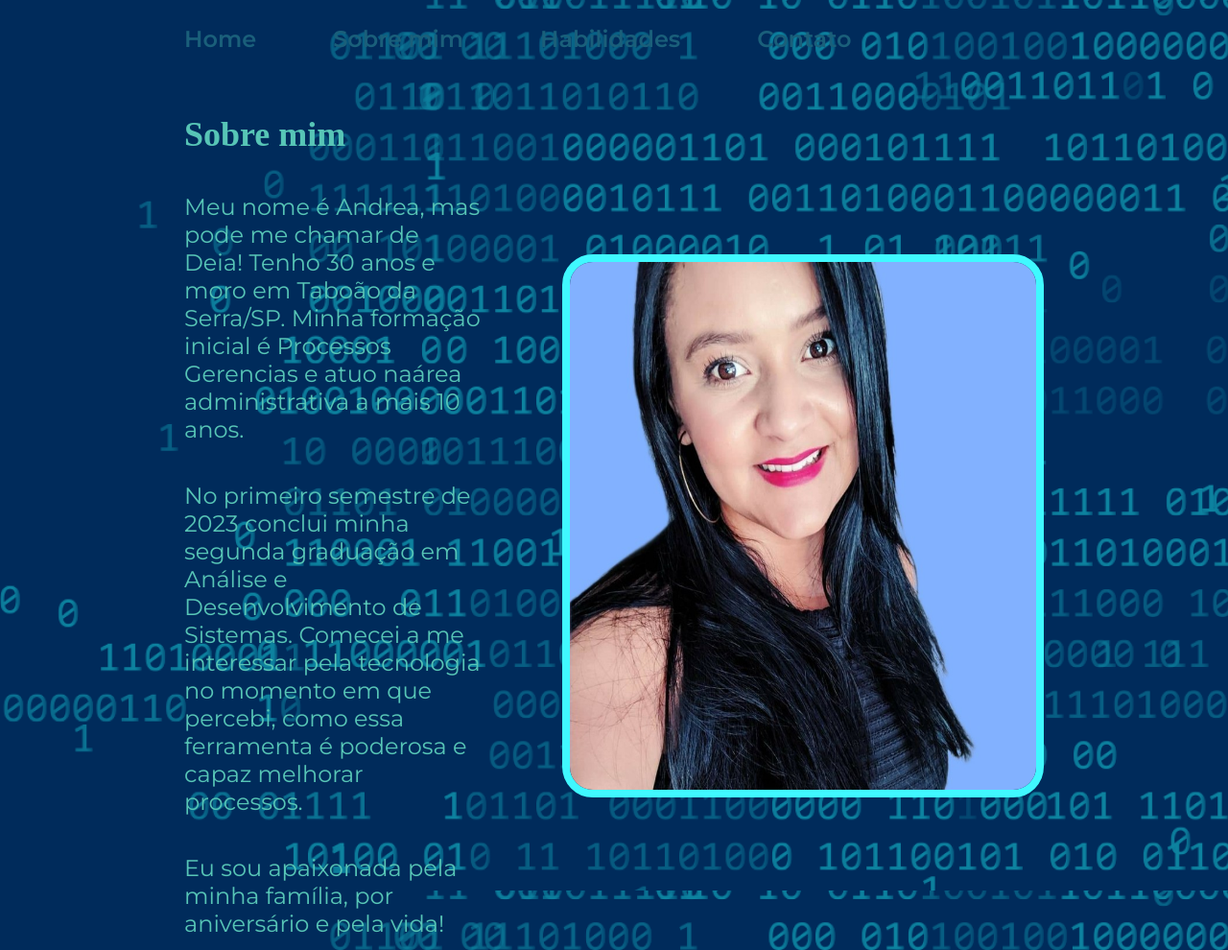
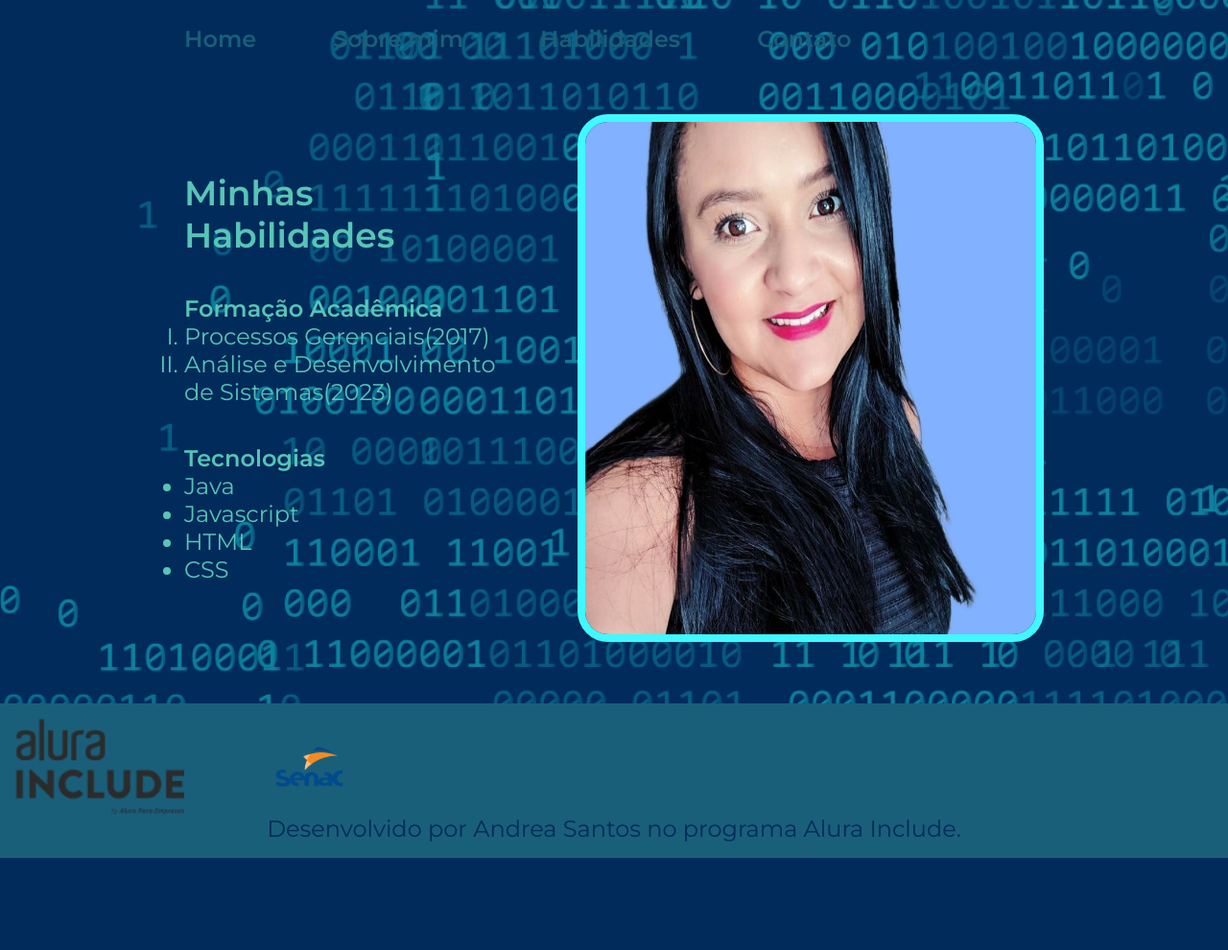
Before and after one commit to Andreaps3/PortfolioAndreaPereira, a plain HTML site: page habilidades.html in a window 1280 px wide. Shown: the top 990 px of the page at 96% size. After the commit the page ends 894 px from the top, so only its background shows below. Drawn offline with Linux system fonts and the light colour scheme; files whose address does not match are found by name.

Commit message:
Add files via upload
As principais alterações forma na aba Habilidades

```diff
--- a/habilidades.html
+++ b/habilidades.html
@@ -6,6 +6,7 @@
     <meta name="viewport" content="width=device-width, initial-scale=1.0">
     <title>Portfolio Andrea Pereira dos Santos</title>
     <link rel="stylesheet" href="./style/style.css">
+    <link rel="stylesheet" href="./style/stylecontato.css">
 </head>
 
 <body>
@@ -19,14 +20,22 @@
     </header>
     <main class="apresentacao">
         <section class="apresentacao__conteudo">
-            <h1 class="apresentacao_conteudo_titulo">Sobre mim</h1>
-            <p class="apresentacao_conteudo_texto">Meu nome é Andrea, mas pode me chamar de Deia!
-                Tenho 30 anos e moro em Taboão da Serra/SP.
-                Minha formação inicial é Processos Gerencias e atuo naárea administrativa a mais 10 anos.</p>
-            <p class="apresentacao_conteudo_texto">No primeiro semestre de 2023 conclui minha segunda graduação em Análise e Desenvolvimento de Sistemas.
-                Comecei a me interessar pela tecnologia no momento em que percebi, como essa ferramenta é poderosa e capaz melhorar processos.</p>
+            <h1 class="apresentacao_conteudo_titulo">Minhas Habilidades</h1>
 
-                <p class="apresentacao_conteudo_texto">Eu sou apaixonada pela minha família, por aniversário e pela vida!</p>
+            <ol type="I"><h3 class="apresentacao_conteudo_texto">Formação Acadêmica</h3>
+                <li class="apresentacao_conteudo_texto">Processos Gerenciais(2017)</li>
+                <li class="apresentacao_conteudo_texto">Análise e Desenvolvimento de Sistemas(2023)</li>
+            </ol>
+
+
+            <ul> <h3 class="apresentacao_conteudo_texto">Tecnologias</h3>
+                <li class="apresentacao_conteudo_texto">Java</li>
+                <li class="apresentacao_conteudo_texto">Javascript</li>
+                <li class="apresentacao_conteudo_texto">HTML</li>
+                <li class="apresentacao_conteudo_texto">CSS</li>
+                </ul>
+
+
         </section>
       <img class="apresentacao__imagem" src="./assets/andreaSantos.jpg" alt="Foto da Andrea Santos">
     </main>
```
Also changed, not shown: about.html (+1 -0 lines), contato.html (+1 -1 lines), index.html (+3 -2 lines).
